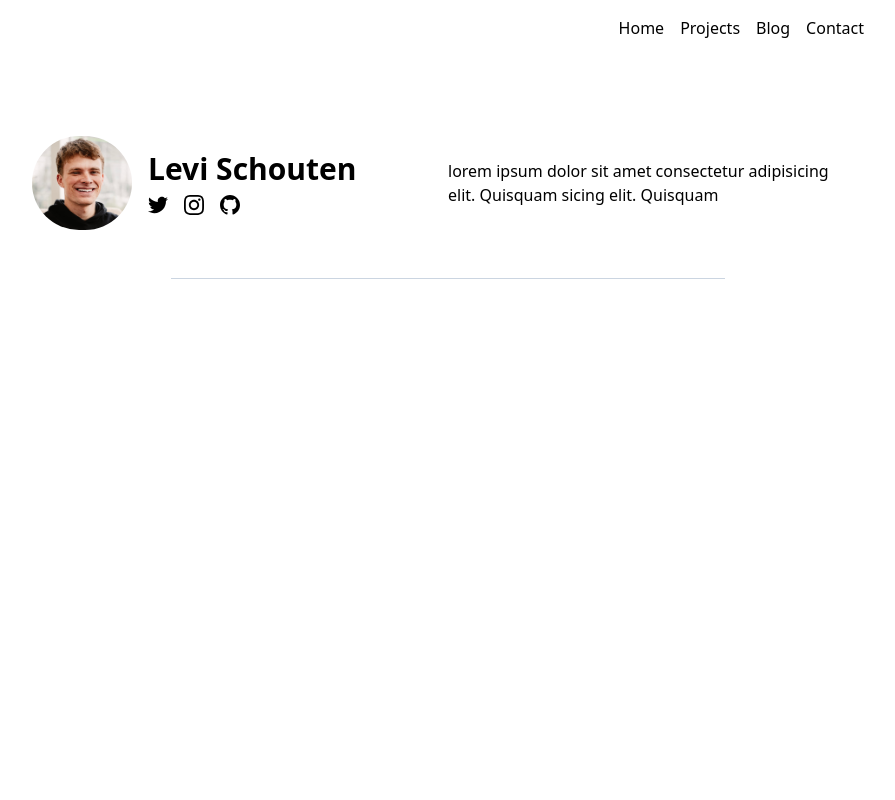
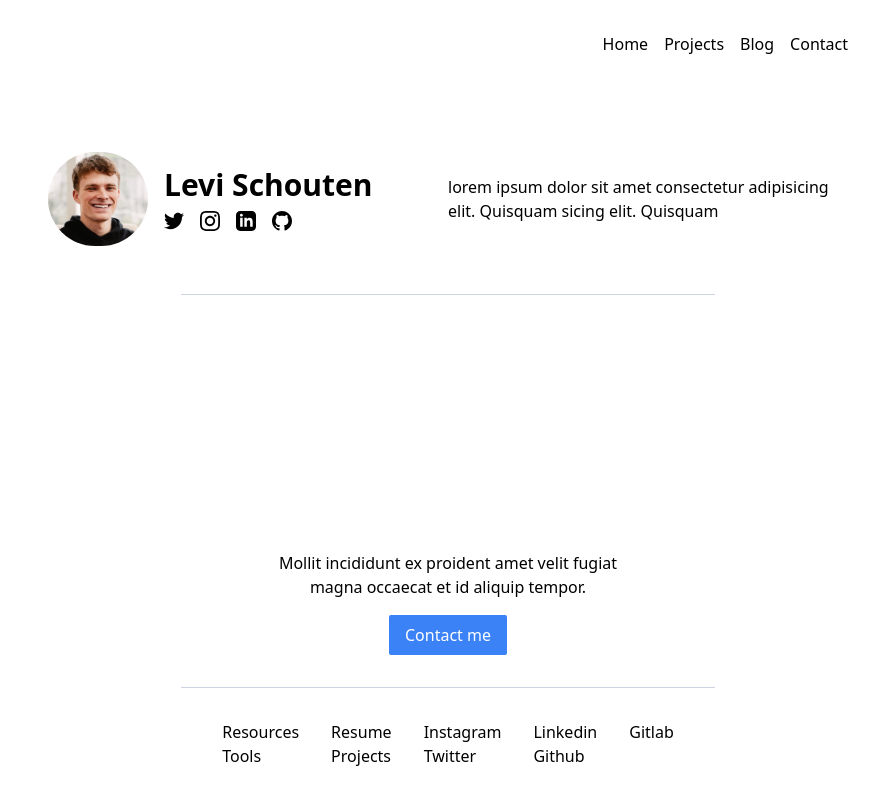
Before and after one commit to levischouten/levischouten-net, a Next.js app: page / in a window 1280 px wide. Shown: the whole page, without its empty margins (192-1087 px from the left). Built offline with nearby package versions, Linux system fonts and the light colour scheme.

Commit message:
Added Footer component

```diff
--- a/src/components/footer.tsx
+++ b/src/components/footer.tsx
@@ -1,3 +1,29 @@
+import Link from "next/link";
+
 export default function Footer() {
-  return <footer className="">{/* <h1>Footer</h1> */}</footer>;
+  return (
+    <footer className="grid grid-cols-1 gap-8">
+      <div className="grid grid-cols-1 mx-auto max-w-sm gap-4">
+        <p className="text-center">
+          Mollit incididunt ex proident amet velit fugiat magna occaecat et id
+          aliquip tempor.
+        </p>
+        <button className="px-4 py-2 rounded-sm mx-auto text-white bg-blue-500">
+          Contact me
+        </button>
+      </div>
+      <hr className="m-auto w-2/3 border-slate-300" />
+      <div className="grid grid-rows-2 grid-flow-col gap-x-8 m-auto">
+        <Link href="resources">Resources</Link>
+        <Link href="tools">Tools</Link>
+        <Link href="resume">Resume</Link>
+        <Link href="projects">Projects</Link>
+        <Link href="instagram">Instagram</Link>
+        <Link href="twitter">Twitter</Link>
+        <Link href="linkedin">Linkedin</Link>
+        <Link href="github">Github</Link>
+        <Link href="gitlab">Gitlab</Link>
+      </div>
+    </footer>
+  );
 }
--- a/src/components/header.tsx
+++ b/src/components/header.tsx
@@ -1,12 +1,19 @@
 import Image from "next/image";
 import Link from "next/link";
+
 import profileImage from "@/assets/me.jpeg";
 import GithubIcon from "@/assets/github.svg";
 import TwitterIcon from "@/assets/twitter.svg";
 import InstagramIcon from "@/assets/instagram.svg";
+import LinkedinIcon from "@/assets/linkedin.svg";
+import Head from "next/head";
 
 export default function Header() {
   return (
+    <>
+      <Head>
+        <title>Levi Schouten</title>
+      </Head>
       <header className="grid grid-cols-1 gap-24">
         <div className="flex justify-end">
           <nav className="flex gap-4">
@@ -43,6 +50,12 @@ export default function Header() {
                     height={20}
                   />
                   <Image
+                    src={LinkedinIcon}
+                    alt="Linkedin icon"
+                    width={20}
+                    height={20}
+                  />
+                  <Image
                     src={GithubIcon}
                     alt="Github icon"
                     width={20}
@@ -60,5 +73,6 @@ export default function Header() {
           <hr className="m-auto w-2/3 border-slate-300" />
         </div>
       </header>
+    </>
   );
 }
--- a/src/components/layout.tsx
+++ b/src/components/layout.tsx
@@ -9,9 +9,9 @@ export default function Layout(props: Props) {
   const { children } = props;
 
   return (
-    <div className="m-auto h-screen max-w-4xl  px-8 py-4">
+    <div className="grid grid-rows-[auto_1fr_auto] grid-cols-1 gap-16 mx-auto max-w-4xl px-12 py-8 h-screen">
       <Header />
-      {children}
+      <main>{children}</main>
       <Footer />
     </div>
   );
--- a/src/pages/index.tsx
+++ b/src/pages/index.tsx
@@ -1,8 +1,4 @@
-import Image from "next/image";
-import { Inter } from "next/font/google";
 import Layout from "@/components/layout";
-
-const inter = Inter({ subsets: ["latin"] });
 
 export default function Home() {
   return <Layout></Layout>;
```
Also changed, not shown: src/assets/gitlab.svg (deleted), src/assets/linkedin.svg (added). Lines whose indentation alone changed are shown as unchanged.
